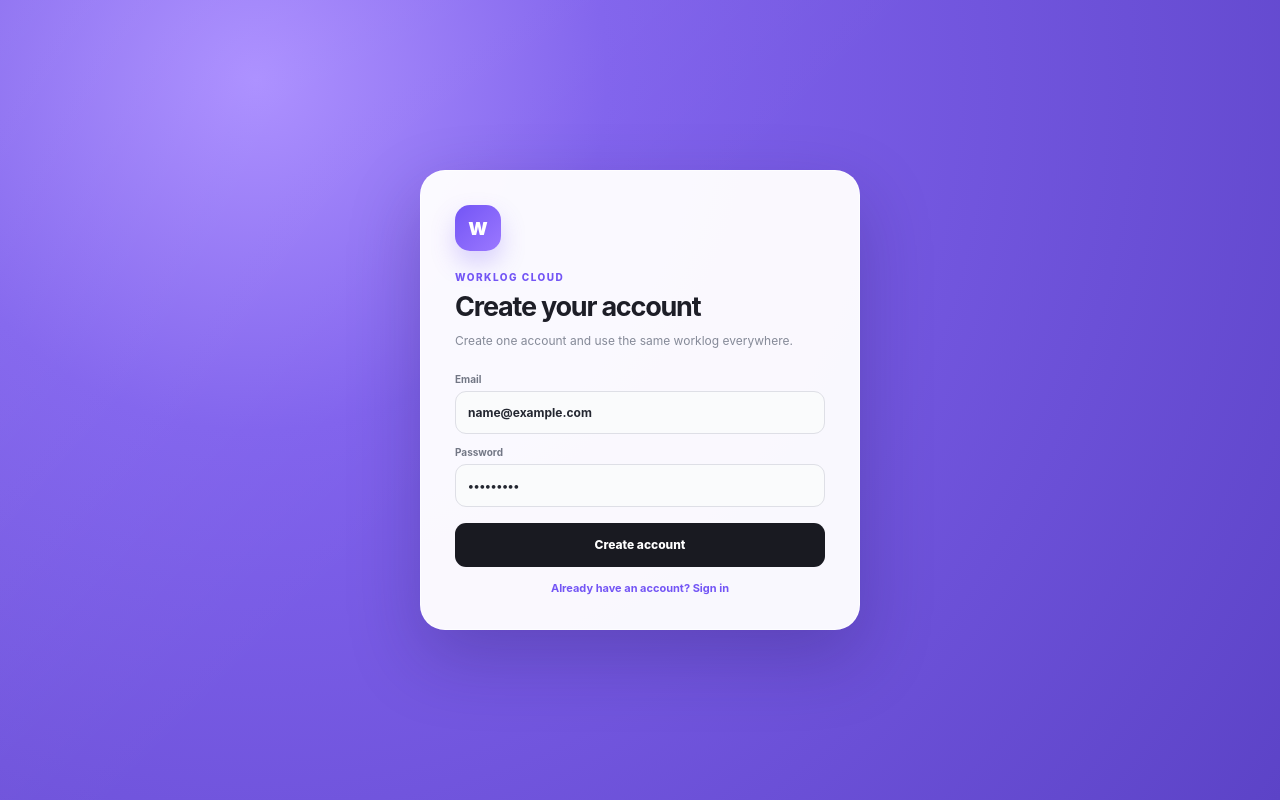
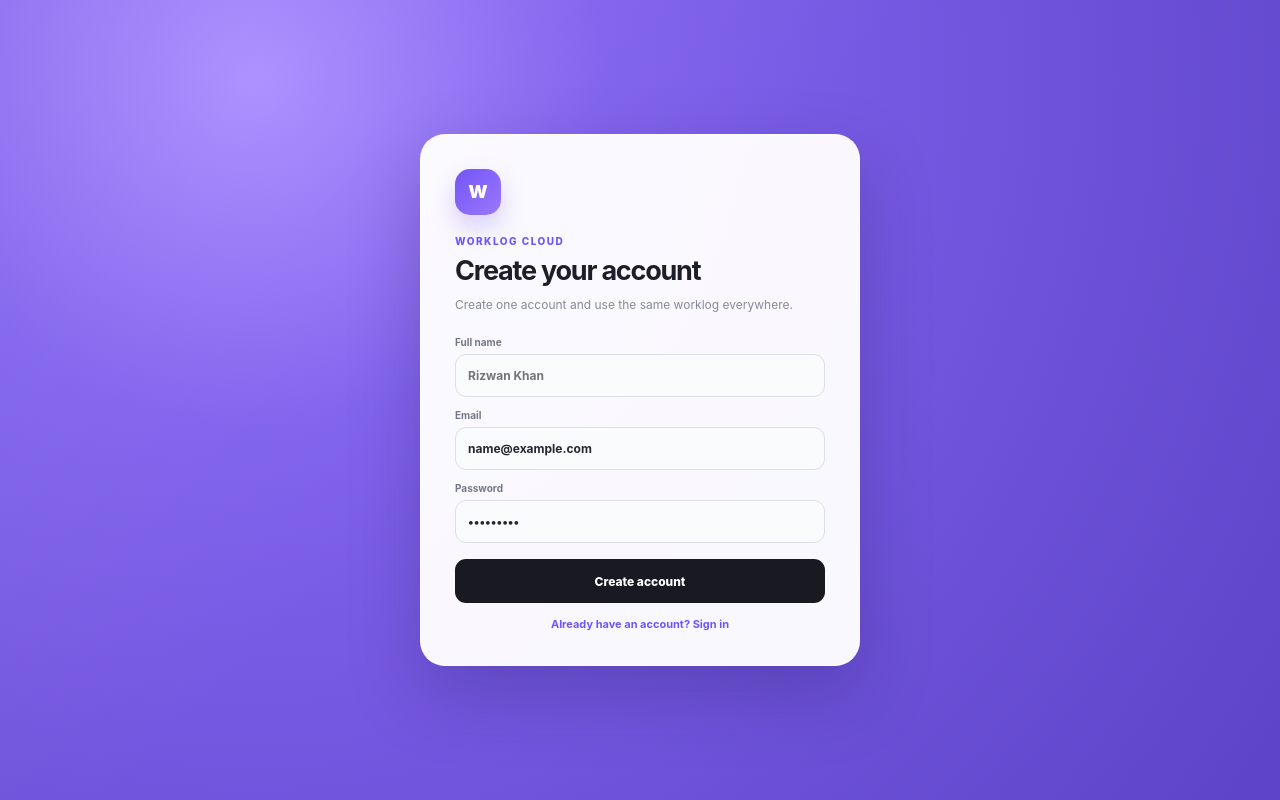
Before and after one commit to Rizzu01/reporting, a Next.js app: page / in a window 1280 px wide. Both pictures are taken after typing "name@example.com", "Sample123" into the empty fields and a click on the button "Create a new account". Built offline with nearby package versions, Linux system fonts and the light colour scheme.

Commit message:
feat: require full name and expose logged-in user name

```diff
--- a/components/cloud-sync.tsx
+++ b/components/cloud-sync.tsx
@@ -49,6 +49,8 @@ export default function CloudSync({ children }: Props) {
   const supabase = getSupabaseClient();
   const [ready, setReady] = useState(false);
   const [userEmail, setUserEmail] = useState("");
+  const [userName, setUserName] = useState("");
+  const [fullName, setFullName] = useState("");
   const [authMode, setAuthMode] = useState<"login" | "signup">("login");
   const [email, setEmail] = useState("");
   const [password, setPassword] = useState("");
@@ -232,6 +234,7 @@ export default function CloudSync({ children }: Props) {
       if (!mounted) return;
 
       setUserEmail(session?.user?.email ?? "");
+      setUserName((session?.user?.user_metadata?.full_name ?? session?.user?.user_metadata?.name ?? "").trim());
       setReady(true);
 
       if (session?.user) {
@@ -273,6 +276,7 @@ export default function CloudSync({ children }: Props) {
 
     const { data: listener } = supabase.auth.onAuthStateChange((_event, session) => {
       setUserEmail(session?.user?.email ?? "");
+      setUserName((session?.user?.user_metadata?.full_name ?? session?.user?.user_metadata?.name ?? "").trim());
       if (session?.user) void loadCloud();
     });
 
@@ -304,10 +308,15 @@ export default function CloudSync({ children }: Props) {
       return;
     }
 
+    if (authMode === "signup" && !fullName.trim()) {
+      setMessage("Please enter your full name.");
+      return;
+    }
+
     setBusy(true);
     setMessage("");
 
-    const options = { emailRedirectTo: authRedirectUrl() };
+    const options = { emailRedirectTo: authRedirectUrl(), data: { full_name: fullName.trim() } };
     const result =
       authMode === "login"
         ? await supabase.auth.signInWithPassword({ email: email.trim(), password })
@@ -367,6 +376,10 @@ export default function CloudSync({ children }: Props) {
               ? "Sign in to access your tasks from any device."
               : "Create one account and use the same worklog everywhere."}
           </p>
+          {authMode === "signup" && <label>
+            Full name
+            <input type="text" value={fullName} onChange={(e) => setFullName(e.target.value)} placeholder="Rizwan Khan" autoComplete="name" />
+          </label>}
           <label>
             Email
             <input type="email" value={email} onChange={(e) => setEmail(e.target.value)} placeholder="you@example.com" autoComplete="email" />
@@ -390,7 +403,7 @@ export default function CloudSync({ children }: Props) {
       {children}
       <div className="cloud-account">
         <span className="cloud-status" />
-        <span>{userEmail}</span>
+        <span>{userName || userEmail}</span>
         <button onClick={signOut}>Sign out</button>
       </div>
     </>
```
